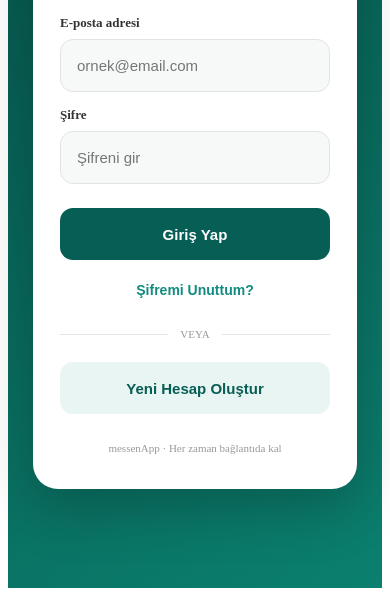
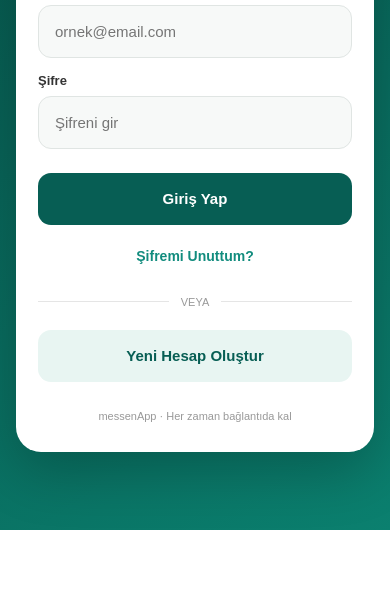
Before and after one commit to yildizz6655/MessenApp, a plain HTML site: page index.html in a window 390 px wide. Shown: the part 314-910 px from the top of the page. After the commit the page ends 844 px from the top, so only its background shows below. Drawn offline with Linux system fonts and the light colour scheme; no server answers.

Commit message:
Enhance login screen styles and responsiveness

```diff
--- a/style.css
+++ b/style.css
@@ -1,4 +1,20 @@
+
 /* PROFESYONEL GİRİŞ EKRANI */
+
+* {
+    box-sizing: border-box;
+}
+
+[hidden] {
+    display: none !important;
+}
+
+body {
+    margin: 0;
+    font-family: Arial, sans-serif;
+}
+
+/* GİRİŞ EKRANI */
 
 .login-screen {
     min-height: 100vh;
@@ -66,7 +82,6 @@
     background: #f7f9f8;
     font-size: 15px;
     outline: none;
-    box-sizing: border-box;
 }
 
 .login-form input:focus {
@@ -76,12 +91,13 @@
 
 .login-form button {
     width: 100%;
-    height: 52px;
+    min-height: 52px;
     border: none;
     border-radius: 13px;
     font-size: 15px;
     font-weight: bold;
     cursor: pointer;
+    transition: 0.2s;
 }
 
 .login-primary {
@@ -99,6 +115,7 @@
     display: block;
     width: 100%;
     height: auto !important;
+    min-height: 35px !important;
     margin-top: 14px;
     padding: 8px;
     background: transparent;
@@ -142,10 +159,31 @@
     color: #d93025;
     font-size: 13px;
     margin-top: 15px;
+    overflow-wrap: anywhere;
 }
 
 .login-footer {
     margin-top: 28px;
     color: #999;
     font-size: 11px;
+}
+
+/* BUTON YÜKLENME DURUMU */
+
+button:disabled {
+    opacity: 0.6;
+    cursor: not-allowed;
+    transform: none !important;
+}
+
+/* MOBİL UYUMLULUK */
+
+@media (max-width: 480px) {
+    .login-screen {
+        padding: 16px;
     }
+
+    .login-box {
+        padding: 30px 22px;
+    }
+    }
```
